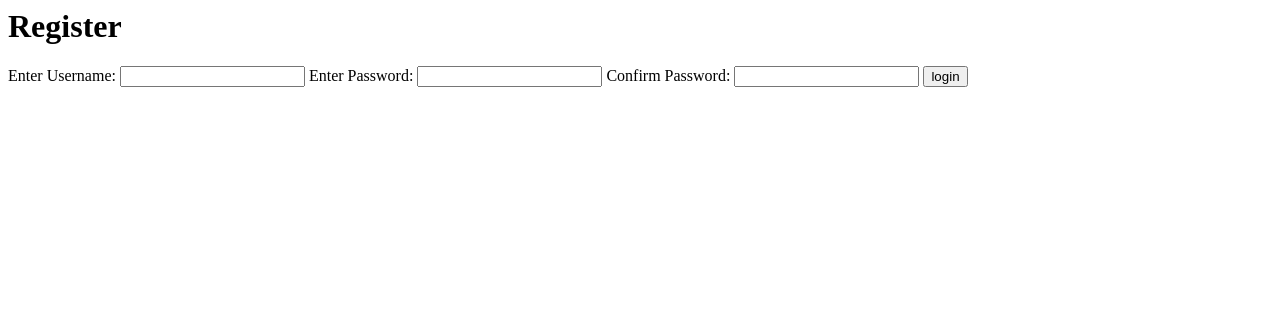
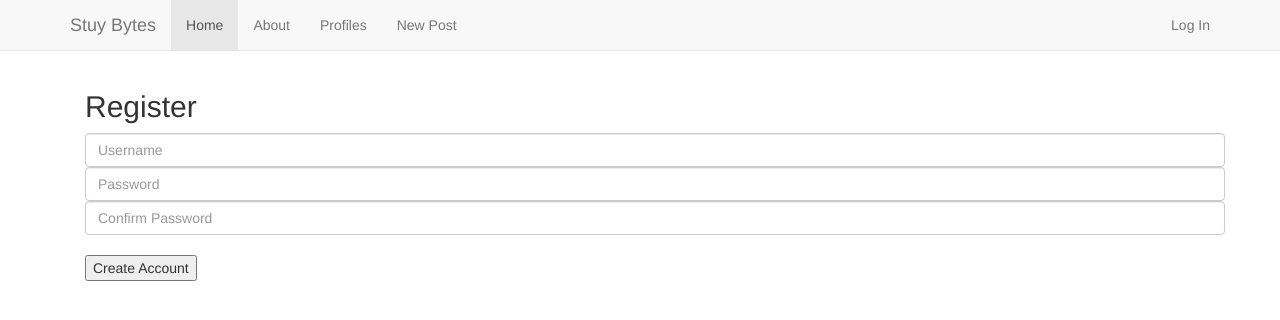
Before and after one commit to JeffreyZou13/ProjectBlogMe, a Flask app: page /register in a window 1280 px wide. Shown: the top 320 px of the page. Run offline with Flask 2, Linux system fonts and the light colour scheme; some libraries are stand-ins or nearby versions.

Commit message:
Bootstrap register page, navbar links

```diff
--- a/app.py
+++ b/app.py
@@ -40,8 +40,10 @@ def register():
 		conf = request.form['confirm']
 		if utils.user_exists(uname):
 			return(render_template("register.html",message="Username already exists."))
+		elif len(uname) < 2:
+			return(render_template("register.html",message="Username must be at least 2 characters."))
 		elif len(pword) < 6:
-			return(render_template("register.html",message="Password should be at least 6 characters."))
+			return(render_template("register.html",message="Password must be at least 6 characters."))
 		elif pword != conf:
 			return(render_template("register.html",message="Password doesn't match confirmation."))
 		else:
--- a/static/home.css
+++ b/static/home.css
@@ -4,3 +4,4 @@ body {
 
 .item img {
 	width: 100%;
+}
--- a/templates/register.html
+++ b/templates/register.html
@@ -1,10 +1,100 @@
-<h1> Register </h1>
+<!DOCTYPE html>
+<html lang="en">
+  <head>
+    <meta charset="utf-8">
+    <meta http-equiv="X-UA-Compatible" content="IE=edge">
+    <meta name="viewport" content="width=device-width, initial-scale=1">
+    <meta name="description" content="">
+    <meta name="author" content="">
+    <link rel="icon" href="../../favicon.ico">
 
-<p style="color:red">{{message}}</p>
+    <title>Stuy Bytes</title>
 
-<form method="POST">
-  Enter Username: <input type="text" name="username">
-  Enter Password: <input type="text" name="password">
-  Confirm Password: <input type="text" name="confirm">
-  <input type="submit" name="button" value="login">
-</form>
+    <!-- Bootstrap core CSS -->
+    <link href="../../dist/css/bootstrap.min.css" rel="stylesheet">
+    <link rel="stylesheet" href="https://maxcdn.bootstrapcdn.com/bootstrap/3.3.5/css/bootstrap.min.css">
+    <link rel="stylesheet" type="text/css" href="//netdna.bootstrapcdn.com/bootstrap/3.1.1/css/bootstrap.min.css">
+
+    <script src="https://maxcdn.bootstrapcdn.com/bootstrap/3.3.5/js/bootstrap.min.js"></script>
+    <script src="https://ajax.googleapis.com/ajax/libs/jquery/1.11.3/jquery.min.js"></script>
+    <script src="//netdna.bootstrapcdn.com/bootstrap/3.1.1/js/bootstrap.min.js"></script>
+    <!-- Custom styles for this template -->
+    <link href="../static/signin.css" rel="stylesheet" type=text/css>
+
+  </head>
+
+  <body>
+
+    <!--navbar-->
+
+    <nav class="navbar navbar-default navbar-fixed-top">
+      <div class="container fluid">
+        <div class="navbar-header">
+          <button type="button" class="navbar-toggle" data-toggle="collapse" data-target="#navbar">
+            <span class="icon-bar"></span>
+            <span class="icon-bar"></span>
+            <span class="icon-bar"></span>
+          </button>
+          <a class="navbar-brand" href="#">Stuy Bytes</a>
+        </div>
+        <div id="navbar" class="navbar-collapse collapse">
+          <ul class="nav navbar-nav">
+            <li class="active"><a href="/home">Home</a></li>
+            <li><a href="#about">About</a></li>
+            <li><a href="#contact">Profiles</a></li>
+	    <li><a href="/newpost">New Post</a></li>
+	  </ul>
+	    <!--Possible Dropdown Menu -->
+           <!--  <li class="dropdown">
+              <a href="#" class="dropdown-toggle" data-toggle="dropdown" role="button" aria-haspopup="true" aria-expanded="false">Dropdown <span class="caret"></span></a>
+              <ul class="dropdown-menu">
+                <li><a href="#">Action</a></li>
+                <li><a href="#">Another action</a></li>
+                <li><a href="#">Something else here</a></li>
+                <li role="separator" class="divider"></li>
+                <li class="dropdown-header">Nav header</li>
+                <li><a href="#">Separated link</a></li>
+                <li><a href="#">One more separated link</a></li>
+              </ul>
+            </li>
+          </ul>
+-->
+
+          <ul class="nav navbar-nav navbar-right">
+           <li> <a href="/login">Log In</a></li>
+          </ul>
+        </div><!--/.nav-collapse -->
+      </div>
+    </nav>
+
+    <!-- the actual log in field-->
+
+    <div class="container">
+
+      <form class="form-signin" method="POST">
+        <h2 class="form-signin-heading">Register</h2>
+		<p style="color:red">{{ message }}</p>
+        <label for="username" class="sr-only">Username</label>
+        <input type="text" name="username" class="form-control" placeholder="Username" required>
+        <label for="password" class="sr-only">Password</label>
+        <input type="password" name="password" class="form-control" placeholder="Password" required>
+        <label for="confirm" class="sr-only">Confirm Password</label>
+        <input type="password" name="confirm" class="form-control" placeholder="Confirm Password" required>
+
+<!--remember password
+        <div class="checkbox">
+          <label>
+            <input type="checkbox" value="remember-me"> Remember me
+          </label>
+        </div>
+-->
+	<br>
+        <input type="submit" name="button" value="Create Account">
+      </form>
+
+    </div> <!-- /container -->
+
+    <!-- IE10 viewport hack for Surface/desktop Windows 8 bug -->
+    <script src="../../assets/js/ie10-viewport-bug-workaround.js"></script>
+  </body>
+</html>
```
Also changed, not shown: templates/login.html (+12 -8 lines), blog.db.
